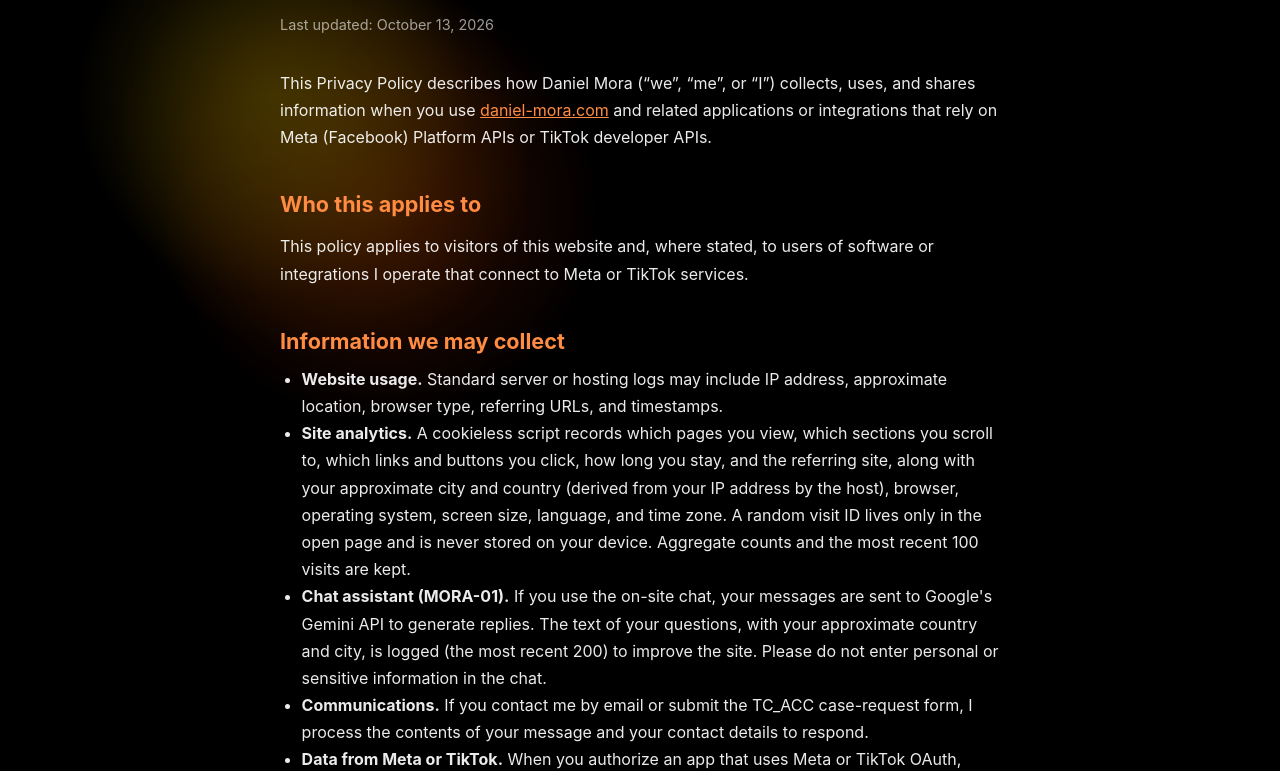
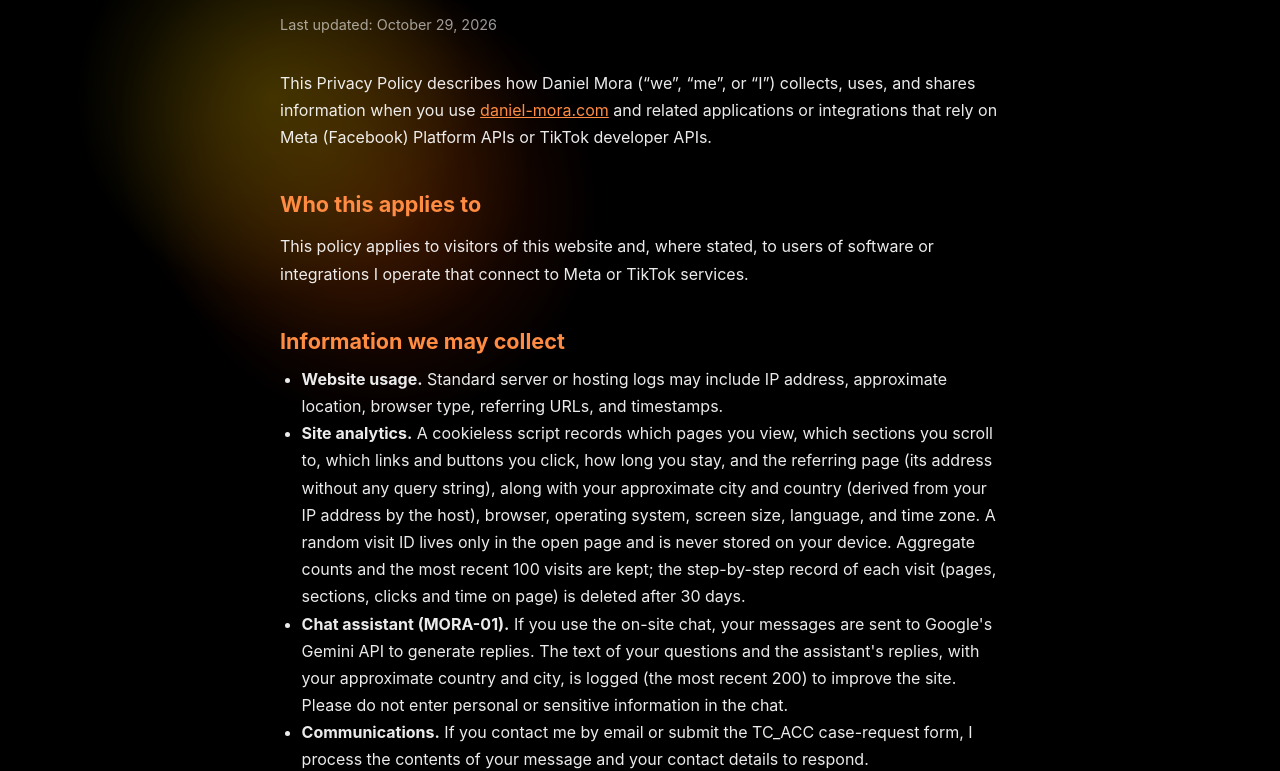
Before and after one commit to daMS2005/portfolio-website, a plain HTML site: page privacy.html in a window 1280 px wide. Shown: the part 175-946 px from the top of the page. Drawn offline with Linux system fonts and the light colour scheme.

Commit message:
Privacy: describe visit timelines, the referring page and logged chat replies

```diff
--- a/privacy.html
+++ b/privacy.html
@@ -5,7 +5,6 @@
     <meta name="viewport" content="width=device-width, initial-scale=1.0">
     <title>Privacy Policy · Daniel Mora</title>
     <link rel="stylesheet" href="/css-files/style.css?v=lava-v1">
-    <link rel="stylesheet" href="https://cdnjs.cloudflare.com/ajax/libs/font-awesome/6.0.0/css/all.min.css">
     <link rel="icon" href="/images/favicon.png" type="image/png">
 </head>
 <body>
@@ -29,7 +28,7 @@
 
     <main class="legal-doc">
         <h1>Privacy Policy</h1>
-        <p class="last-updated">Last updated: October 13, 2026</p>
+        <p class="last-updated">Last updated: October 29, 2026</p>
 
         <p>This Privacy Policy describes how Daniel Mora (“we”, “me”, or “I”) collects, uses, and shares information when you use <a href="/" style="color: #ff8c42;">daniel-mora.com</a> and related applications or integrations that rely on Meta (Facebook) Platform APIs or TikTok developer APIs.</p>
 
@@ -39,8 +38,8 @@
         <h2>Information we may collect</h2>
         <ul>
             <li><strong>Website usage.</strong> Standard server or hosting logs may include IP address, approximate location, browser type, referring URLs, and timestamps.</li>
-            <li><strong>Site analytics.</strong> A cookieless script records which pages you view, which sections you scroll to, which links and buttons you click, how long you stay, and the referring site, along with your approximate city and country (derived from your IP address by the host), browser, operating system, screen size, language, and time zone. A random visit ID lives only in the open page and is never stored on your device. Aggregate counts and the most recent 100 visits are kept.</li>
-                <li><strong>Chat assistant (MORA-01).</strong> If you use the on-site chat, your messages are sent to Google's Gemini API to generate replies. The text of your questions, with your approximate country and city, is logged (the most recent 200) to improve the site. Please do not enter personal or sensitive information in the chat.</li>
+            <li><strong>Site analytics.</strong> A cookieless script records which pages you view, which sections you scroll to, which links and buttons you click, how long you stay, and the referring page (its address without any query string), along with your approximate city and country (derived from your IP address by the host), browser, operating system, screen size, language, and time zone. A random visit ID lives only in the open page and is never stored on your device. Aggregate counts and the most recent 100 visits are kept; the step-by-step record of each visit (pages, sections, clicks and time on page) is deleted after 30 days.</li>
+                <li><strong>Chat assistant (MORA-01).</strong> If you use the on-site chat, your messages are sent to Google's Gemini API to generate replies. The text of your questions and the assistant's replies, with your approximate country and city, is logged (the most recent 200) to improve the site. Please do not enter personal or sensitive information in the chat.</li>
                 <li><strong>Communications.</strong> If you contact me by email or submit the TC_ACC case-request form, I process the contents of your message and your contact details to respond.</li>
             <li><strong>Data from Meta or TikTok.</strong> When you authorize an app that uses Meta or TikTok OAuth, Meta or TikTok may share identifiers and permitted profile or content-related data according to your permissions and their policies. I only request data needed for stated app features.</li>
         </ul>
@@ -62,7 +61,7 @@
             <li><strong>TikTok</strong> and its service providers when your use involves TikTok APIs—subject to TikTok’s developer and user policies.</li>
             <li><strong>Infrastructure providers</strong> (for example hosting on Vercel or similar), solely to operate the site and services.</li>
             <li><strong>Google (Gemini API)</strong>, solely to generate chat assistant replies.</li>
-                <li><strong>Upstash</strong>, the database that stores analytics counts, recent visits, and recent chat questions.</li>
+                <li><strong>Upstash</strong>, the database that stores analytics counts, recent visits, and recent chat questions and replies.</li>
                 <li><strong>Email delivery providers</strong> (currently Resend), solely to deliver messages submitted through the TC_ACC request form.</li>
         </ul>
 
```
